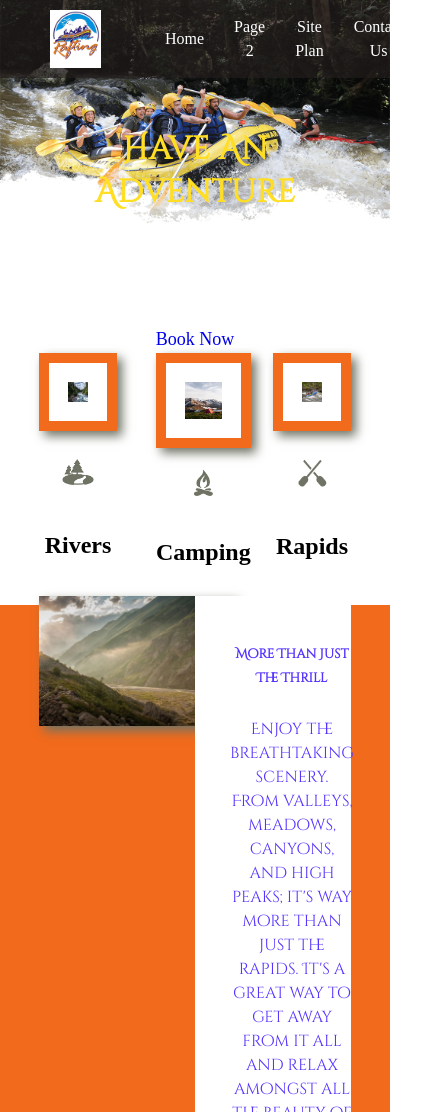
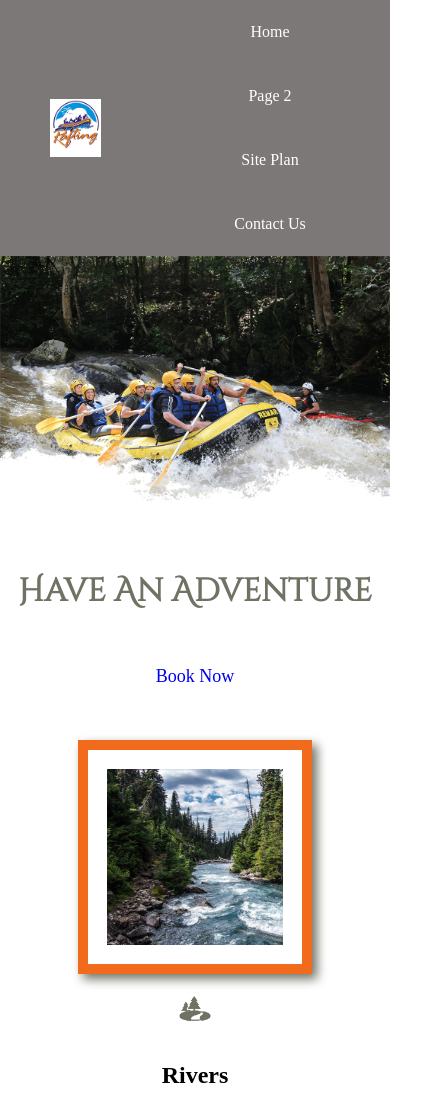
Before and after one commit to KelvinLemos/wdd130, a plain HTML site: page wwr/index.html in a window 390 px wide. Shown: the top 1112 px of the page, 435 px wide, since content can reach past the window. Drawn offline with Linux system fonts and the light colour scheme.

Commit message:
smartphone

```diff
--- a/wwr/styles/style.css
+++ b/wwr/styles/style.css
@@ -243,3 +243,53 @@ main img {
     display: grid;
     margin: 0 auto;
 }
+
+
+
+
+
+
+
+
+
+@media screen and (max-width: 900px) {
+    #hero, .home-grid {
+        display: block;
+        height: auto;
+    }
+    nav, footer {
+        flex-direction: column;
+    }
+    nav a {
+        display: block;
+        padding: 15px;
+    }
+    #hero {
+        margin-top: 0;
+    }
+    #hero-msg {
+        margin-top: 0;
+    }
+    #hero-msg h4 {
+        display: none;
+    }
+    .home-title {
+        font-size: 25px;
+        color: #6f7364;
+    }
+    .rivers-card, .camping-card, .rapids-card {
+        margin: 50px auto;
+        width: 60%;
+    }
+    #background {
+        display: none;
+    }
+    .mountains, .msg {
+        width: 80%;
+        display: block;
+        margin: 0 auto;
+    }
+    footer {
+        margin-top: 25px;
+    }
+}
```
